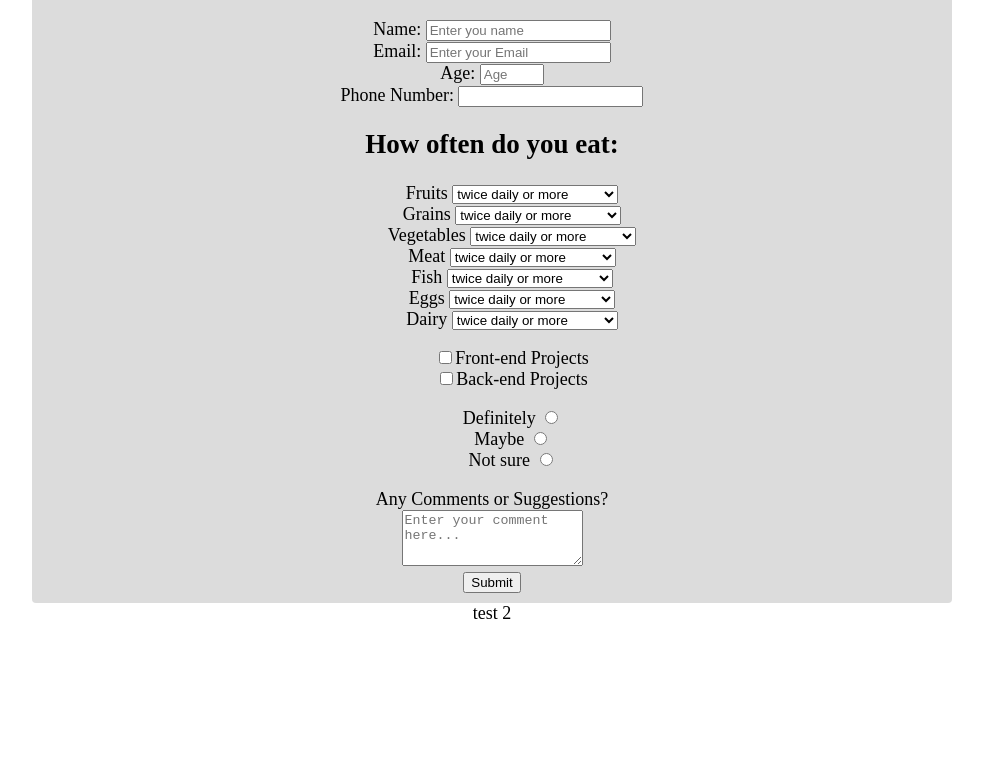
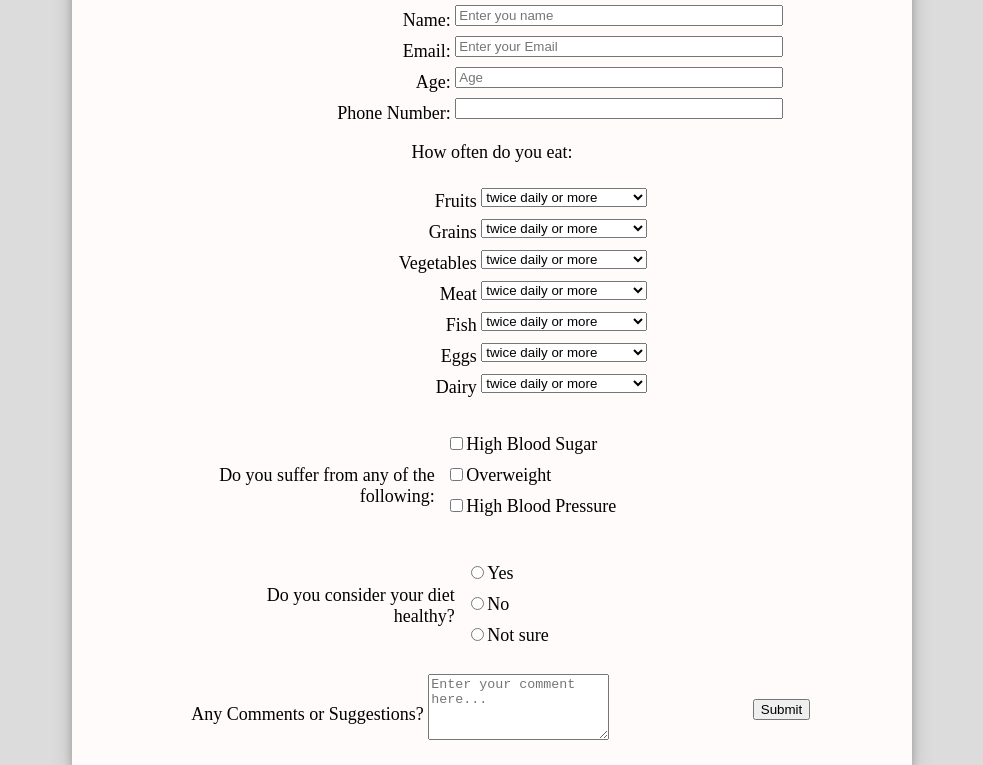
Before and after one commit to joaomfds/SurveyForm, a plain HTML site: page index.html in a window 1280 px wide. Shown: the part 214-979 px from the top of the page, without its empty margins (156-1139 px from the left). Before the commit the page ends 838 px from the top, so only its background shows below. Drawn offline with Linux system fonts and the light colour scheme; a script that the page names is missing.

Commit message:
Tested flexbox, didn't use it

```diff
--- a/index.css
+++ b/index.css
@@ -1,3 +1,4 @@
+html,
 body {
     position: absolute;
     left: 0;
@@ -5,18 +6,65 @@ body {
     width: 100%;
     text-align: center;
     font-size: 18px;
+    background-color: rgba(220, 220, 220);
 }
 
 #survey-form {
-    background-color: rgba(220, 220, 220);
-    margin: 0 auto;
-    border-radius: 4px;
-    width: 75%;
-    max-width: 900px;
-    padding: 10px;
+    background-color: rgb(255, 251, 251);
+    box-shadow: 0 4px 8px 0 rgba(0, 0, 0, 0.2), 0 6px 20px 0 rgba(0, 0, 0, 0.19);
+    margin: auto;
+    border-radius: 4x;
+    width: 70%;
+    max-width: 800px;
+    padding: 20px;
     padding-top: 20px;
 }
+/*
+.container1 {
+    display: flex;
+}
+
+.container1 div{
+    border: 1px ccc solid;
+    padding: 10px;
+}
+
+.box1 {
+    flex:2;
+}
+
+.box2 {
+    flex:1;
+} */
+
+.left-block {
+    display: inline-block;
+    text-align: right;
+    width: 30%;
+    padding: 0px;
+    vertical-align: middle;
+    margin-top: 10px;
+    margin-left: 10px;
+  }
+
+
+.right-block {
+    display: inline-block;
+    text-align: left;
+    width: 40%;
+    vertical-align: middle;
+  }
+
 
 ul {
     list-style-type: none;
 }
+
+
+.radio, .checkbox {
+    position: relative;
+    left: -43px;
+    margin-left: 10px;
+    /* display: block; */
+    padding-bottom: 10px;
+  }
--- a/index.html
+++ b/index.html
@@ -9,32 +9,38 @@
 </head>
 
 <body>
-
   <h1 id="title">Customer Survey</h1>
   <p id="description">Survey on eating habits</p>
   <form id="survey-form">
-    <h2 id="subtitle">Demographics:</h2>
+
+    <div class="container1">
+        <div class="box1">
+
+      <p id="subtitle">Let us known more about you</p>
         <div>
-      <label id="name-label" for="name">Name: </label>
-      <input type="text" id="name" name="user_name" required placeholder="Enter you name">
+          <label class="left-block" id="name-label" for="name">Name: </label>
+          <input class="right-block" type="text" id="name" name="user_name" required placeholder="Enter you name">
         </div>
         <div>
-      <label id="email-label" for="email">Email: </label>
-      <input type="email" name="email" id="email" class="input-field" required placeholder="Enter your Email">
+          <label class="left-block" id="email-label" for="email">Email: </label>
+          <input class="right-block" type="email" name="email" id="email" class="input-field" required placeholder="Enter your Email">
         </div>
         <div>
-      <label id="age-label" for="age">Age: </label>
-      <input type="number" name="age" id="number" min="1" max="125" class="input-field" placeholder="Age">
+          <label class="left-block" id="age-label" for="age">Age: </label>
+          <input class="right-block" type="number" name="age" id="number" min="1" max="125" class="input-field" placeholder="Age">
         </div>
         <div>
-      <label id="number-label" for="number">Phone Number: </label>
-      <input type="number" id="number" name="user_number">
+          <label class="left-block" id="number-label" for="number">Phone Number: </label>
+          <input class="right-block" type="number" id="number" name="user_number">
         </div>
         <div>
-      <h2>How often do you eat:</h2>
+          <p>How often do you eat:</p>
           <ul>
             <li>
+              <div class="left-block">
                 <span class="Fruits">Fruits</span>
+              </div>
+              <div class="right-block">
                 <select id="dropdown" name="frequency" class="dropdown">
                   <option>twice daily or more</option>
                   <option>daily</option>
@@ -44,9 +50,11 @@
                   <option>less than once per week</option>
                   <option>never</option>
                 </select>
+              </div>
             </li>
             <li>
-          <span class="Grains">Grains</span>
+              <div class="left-block"><span class="Grains">Grains</span></div>
+              <div class="right-block">
                 <select id="dropdown" name="frequency" class="dropdown">
                   <option>twice daily or more</option>
                   <option>daily</option>
@@ -56,9 +64,11 @@
                   <option>less than once per week</option>
                   <option>never</option>
                 </select>
+              </div>
             </li>
             <li>
-          <span class="Vegetables">Vegetables</span>
+              <div class="left-block"><span class="Vegetables">Vegetables</span></div>
+              <div class="right-block">
                 <select id="dropdown" name="frequency" class="dropdown">
                   <option>twice daily or more</option>
                   <option>daily</option>
@@ -68,9 +78,11 @@
                   <option>less than once per week</option>
                   <option>never</option>
                 </select>
+              </div>
             </li>
             <li>
-          <span class="Meat">Meat</span>
+              <div class="left-block"><span class="Meat">Meat</span></div>
+              <div class="right-block">
                 <select id="dropdown" name="frequency" class="dropdown">
                   <option>twice daily or more</option>
                   <option>daily</option>
@@ -80,9 +92,11 @@
                   <option>less than once per week</option>
                   <option>never</option>
                 </select>
+              </div>
             </li>
             <li>
-          <span class="Fish">Fish</span>
+              <div class="left-block"><span class="Fish">Fish</span></div>
+              <div class="right-block">
                 <select id="dropdown" name="frequency" class="dropdown">
                   <option>twice daily or more</option>
                   <option>daily</option>
@@ -92,9 +106,11 @@
                   <option>less than once per week</option>
                   <option>never</option>
                 </select>
+              </div>
             </li>
             <li>
-          <span class="Eggs">Eggs</span>
+              <div class="left-block"><span class="Eggs">Eggs</span></div>
+              <div class="right-block">
                 <select id="dropdown" name="frequency" class="dropdown">
                   <option>twice daily or more</option>
                   <option>daily</option>
@@ -104,9 +120,11 @@
                   <option>less than once per week</option>
                   <option>never</option>
                 </select>
+              </div>
             </li>
             <li>
-          <span class="Dairy">Dairy</span>
+              <div class="left-block"><span class="Dairy">Dairy</span></div>
+              <div class="right-block">
                 <select id="dropdown" name="frequency" class="dropdown">
                   <option>twice daily or more</option>
                   <option>daily</option>
@@ -116,59 +134,65 @@
                   <option>less than once per week</option>
                   <option>never</option>
                 </select>
+              </div>
             </li>
           </ul>
         </div>
+      </div>
+
+      <div class="box2">
+
         <div>
-
-
-      <ul id="preferences" style="list-style: none;">
+          <div class="left-block">Do you suffer from any of the following:</div>
+          <ul id="health-issues" style="list-style: none;" class="right-block">
             <li class="checkbox">
               <label>
-            <input name="prefer" value="1" type="checkbox" class="userRatings">Front-end Projects</label>
+                <input name="prefer" value="1" type="checkbox" class="userRatings">High Blood Sugar</label>
             </li>
             <li class="checkbox">
-          <input name="prefer" value="2" type="checkbox" class="userRatings">Back-end Projects</li>
+              <input name="prefer" value="2" type="checkbox" class="userRatings">Overweight</li>
+            <li class="checkbox">
+              <input name="prefer" value="3" type="checkbox" class="userRatings">High Blood Pressure</li>
           </ul>
-
-
+          <div id="opinion" class="opinion">
+            <p class="left-block">Do you consider your diet healthy?</p>
+            <div class="right-block">
               <ul style="list-style: none;">
                 <li class="radio">
-          <label>Definitely
-            <input name="radio-buttons" value="1" type="radio" class="userRatings">
+                  <label>
+                    <input name="radio-buttons" value="1" type="radio" class="dietRating">Yes
                   </label>
                 </li>
                 <li class="radio">
-          <label>Maybe
-            <input name="radio-buttons" value="2" type="radio" class="userRatings">
+                  <label>
+                    <input name="radio-buttons" value="2" type="radio" class="dietRating">No
                   </label>
                 </li>
                 <li class="radio">
-          <label>Not sure
-            <input name="radio-buttons" value="3" type="radio" class="userRatings">
+                  <label>
+                    <input name="radio-buttons" value="3" type="radio" class="dietRating">Not sure
                   </label>
                 </li>
               </ul>
+            </div>
+          </div>
+        </div>
+        <div class="left-block">
+          <label for="comments">Any Comments or Suggestions?</label>
+        </div>
+        <div class="right-block">
+          <textarea id="comments" class="input-field" style="height:60px;" name="comment" placeholder="Enter your comment here..."></textarea>
+        </div>
+        <button id="submit" type="submit">Submit</button>
 
       </div>
 
-
-    <div class="rowTab">
-      <div class="labels">
-        <label for="comments">Any Comments or Suggestions?</label>
     </div>
-      <div class="rightTab">
-        <textarea id="comments" class="input-field" style="height:50px;resize:vertical;" name="comment" placeholder="Enter your comment here..."></textarea>
-      </div>
-    </div>
-    <button id="submit" type="submit">Submit</button>
   </form>
-
 
   <!-- Scripts -->
   <script src="scripts/index.js"></script>
+
 </body>
-<div>
-  test 2
-</div>
+
 </html>
```
Lines whose indentation alone changed are shown as unchanged.
